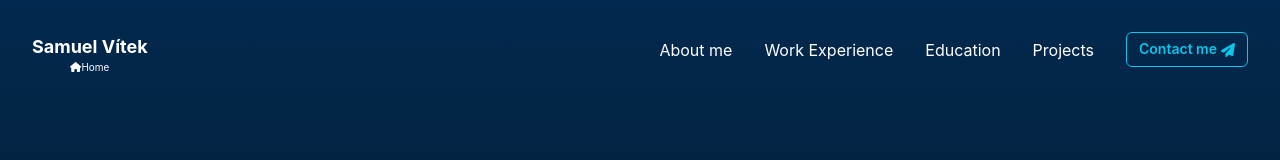
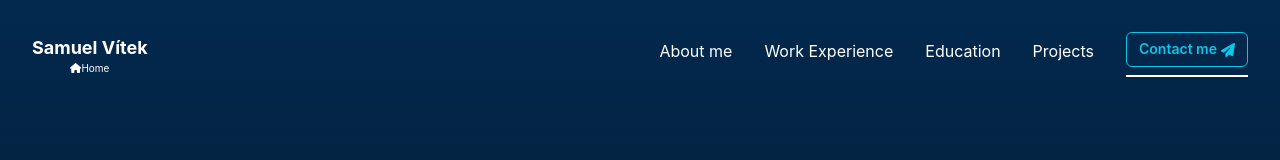
Before and after one commit to SamuelVitek/SamuelVitek, a React (Create React App) app: page /contact in a window 1280 px wide. Shown: the top 160 px of the page. Built offline with nearby package versions, Linux system fonts and the light colour scheme.

Commit message:
fix: active border in navbar

```diff
--- a/src/App.tsx
+++ b/src/App.tsx
@@ -1,8 +1,6 @@
 import './App.css';
 import React from 'react';
 import { ChakraProvider, theme } from "@chakra-ui/react";
-import Introduction from "./components/Introduction";
-import Experience from "./components/Experience";
 import Nav from "./components/navigation/Nav";
 import {createBrowserRouter, RouterProvider} from "react-router-dom";
 import About from "./pages/About";
--- a/src/components/navigation/MenuItem.tsx
+++ b/src/components/navigation/MenuItem.tsx
@@ -3,18 +3,18 @@ import { Link, Text } from "@chakra-ui/react";
 
 interface MenuItemProps {
     children: ReactNode;
-    isActive?: boolean;
     isLast?: boolean;
     to: string;
 }
 
-const MenuItem = ({ children, isLast, isActive = false, to = "/", ...rest }: MenuItemProps) => {
+const MenuItem = ({ children, isLast, to = "/", ...rest }: MenuItemProps) => {
+    const activePath = window.location.pathname;
+
     return (
         <Link
             href={to}
             pb={2}
-            //TODO isActive set to borderBottom (see hover)
-            borderBottom={to === '/' ? '2px solid white' : ''}
+            borderBottom={activePath === to ? '2px solid white' : ''}
             _hover={{
                 textDecoration: 'none',
                 borderBottom: !isLast ? '2px solid white' : ''
```
